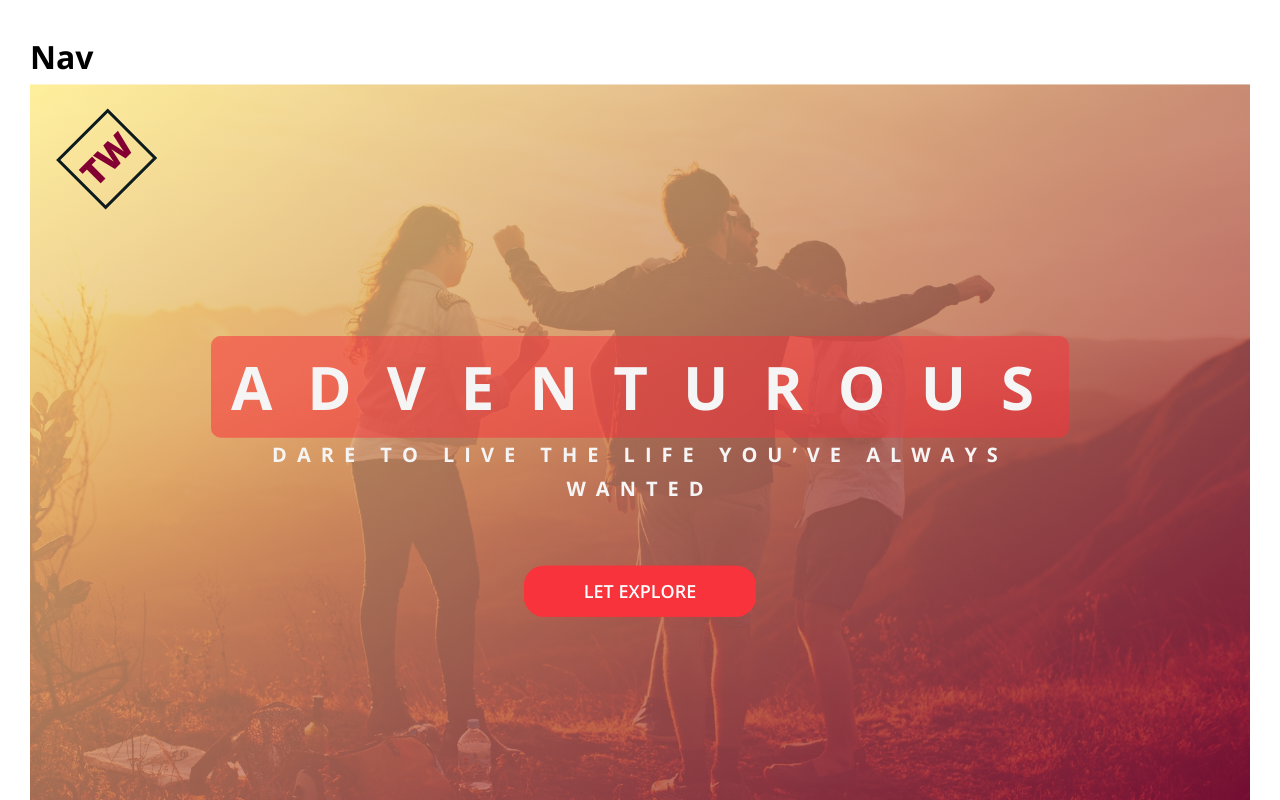
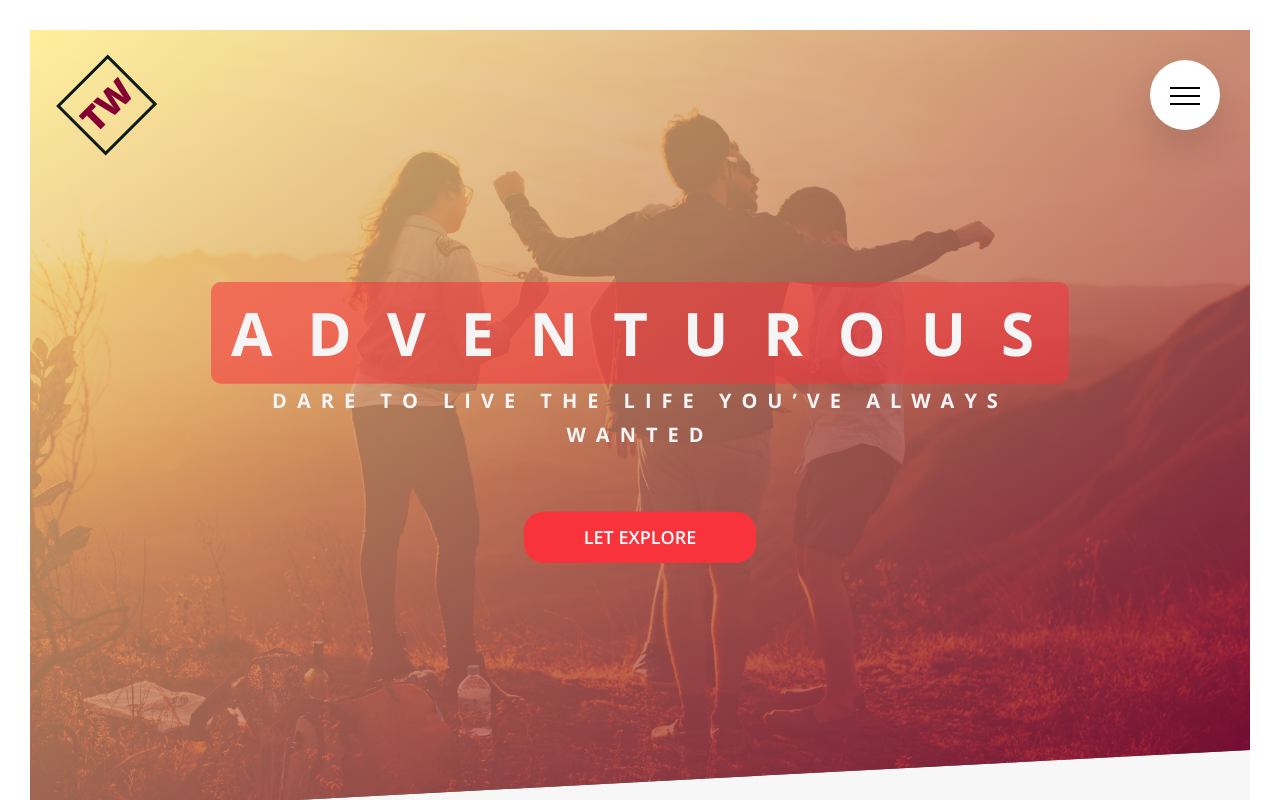
Before and after one commit to touhidulshawan/travel-world, a React (Create React App) app: page / in a window 1280 px wide. Shown: the top 800 px of the page. Built offline with nearby package versions, Linux system fonts and the light colour scheme.

Commit message:
complete navigation

```diff
--- a/src/assets/scss/App.scss
+++ b/src/assets/scss/App.scss
@@ -24,3 +24,4 @@
 @import "./partials/components/Booking";
 @import "./partials/components/Form";
 @import "./partials/components/Footer";
+@import "./partials/components/Navigation";
--- /dev/null
+++ b/src/assets/scss/partials/components/_Navigation.scss
@@ -0,0 +1,138 @@
+.navigation {
+  &__checkbox {
+    display: none;
+  }
+
+  &__button {
+    width: 7rem;
+    height: 7rem;
+    border-radius: 50%;
+    position: fixed;
+    top: 6rem;
+    right: 6rem;
+    background: $color-white;
+    box-shadow: $box-shadow2;
+    text-align: center;
+    cursor: pointer;
+    z-index: 30;
+  }
+
+  &__background {
+    width: 6rem;
+    height: 6rem;
+    border-radius: 50%;
+    position: fixed;
+    background-image: radial-gradient($red_orange, $siren);
+    top: 6.5rem;
+    right: 6.5rem;
+    z-index: 20;
+    transition: transform 0.4s cubic-bezier(0.86, 0, 0.07, 1);
+  }
+
+  &__nav {
+    height: 100vh;
+    position: fixed;
+    top: 0;
+    left: 0;
+    z-index: 25;
+
+    opacity: 0;
+    width: 0;
+    transition: all 0.8s;
+  }
+
+  &__list {
+    position: absolute;
+    top: 50%;
+    left: 50%;
+    transform: translate(-50%, -50%);
+    list-style: none;
+    text-align: center;
+  }
+
+  &__item {
+    margin: 1rem;
+  }
+
+  &__link {
+    color: $color-white;
+    text-decoration: none;
+    font-size: 3rem;
+    font-weight: 300;
+    padding: 1rem 2rem;
+    display: inline-block;
+    background-image: linear-gradient(
+      120deg,
+      transparent 0%,
+      transparent 50%,
+      $color-white 50%
+    );
+    background-size: 240%;
+    transition: all 0.3s;
+
+    &:hover,
+    &:active {
+      background-position: 100%;
+      color: $red_orange;
+      transform: translateX(1rem);
+    }
+  }
+
+  &__checkbox:checked ~ &__background {
+    transform: scale(80);
+  }
+
+  &__checkbox:checked ~ &__nav {
+    opacity: 1;
+    width: 100%;
+  }
+
+  &__icon {
+    position: relative;
+    margin-top: 3.5rem;
+    &,
+    &::before,
+    &::after {
+      display: inline-block;
+      width: 3rem;
+      height: 2px;
+      background-color: $color-black;
+    }
+
+    &::before,
+    &::after {
+      content: "";
+      position: absolute;
+      left: 0;
+      transition: all 0.2s;
+    }
+
+    &::before {
+      top: -0.8rem;
+    }
+
+    &::after {
+      top: 0.8rem;
+    }
+  }
+
+  &__button:hover &__icon::before {
+    top: -1rem;
+  }
+
+  &__button:hover &__icon::after {
+    top: 1rem;
+  }
+
+  &__checkbox:checked + &__button &__icon {
+    background-color: transparent;
+  }
+  &__checkbox:checked + &__button &__icon::before {
+    top: 0;
+    transform: rotate(135deg);
+  }
+  &__checkbox:checked + &__button &__icon::after {
+    top: 0;
+    transform: rotate(-135deg);
+  }
+}
--- a/src/components/headers/Navigation.js
+++ b/src/components/headers/Navigation.js
@@ -2,8 +2,46 @@ import React from "react";
 
 const Navigation = () => {
   return (
-    <div>
-      <h1>Nav</h1>
+    <div className="navigation">
+      <input
+        type="checkbox"
+        id="navigation__toggle"
+        className="navigation__checkbox"
+      />
+      <label htmlFor="navigation__toggle" className="navigation__button">
+        <span className="navigation__icon">&nbsp;</span>
+      </label>
+
+      <div className="navigation__background">&nbsp;</div>
+      <nav className="navigation__nav">
+        <ul className="navigation__list">
+          <li className="navigation__item">
+            <a href="/" className="navigation__link">
+              Home
+            </a>
+          </li>
+          <li className="navigation__item">
+            <a href="/" className="navigation__link">
+              About
+            </a>
+          </li>
+          <li className="navigation__item">
+            <a href="/" className="navigation__link">
+              Recent Tour
+            </a>
+          </li>
+          <li className="navigation__item">
+            <a href="/" className="navigation__link">
+              Stories
+            </a>
+          </li>
+          <li className="navigation__item">
+            <a href="/" className="navigation__link">
+              Book Now
+            </a>
+          </li>
+        </ul>
+      </nav>
     </div>
   );
 };
```
Also changed, not shown: src/assets/css/App.min.css, 1 other file (tests, documents, lock files or other folders).
